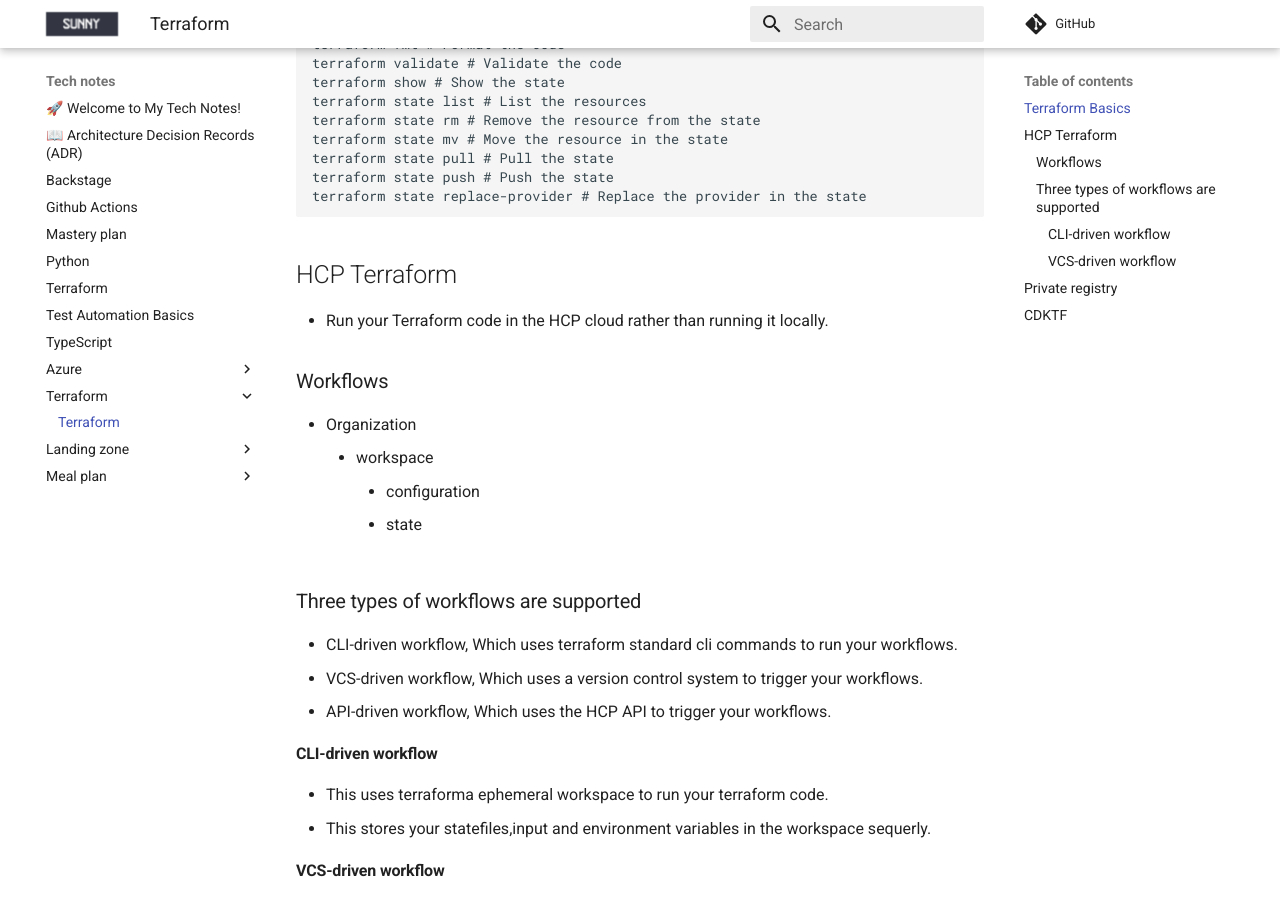
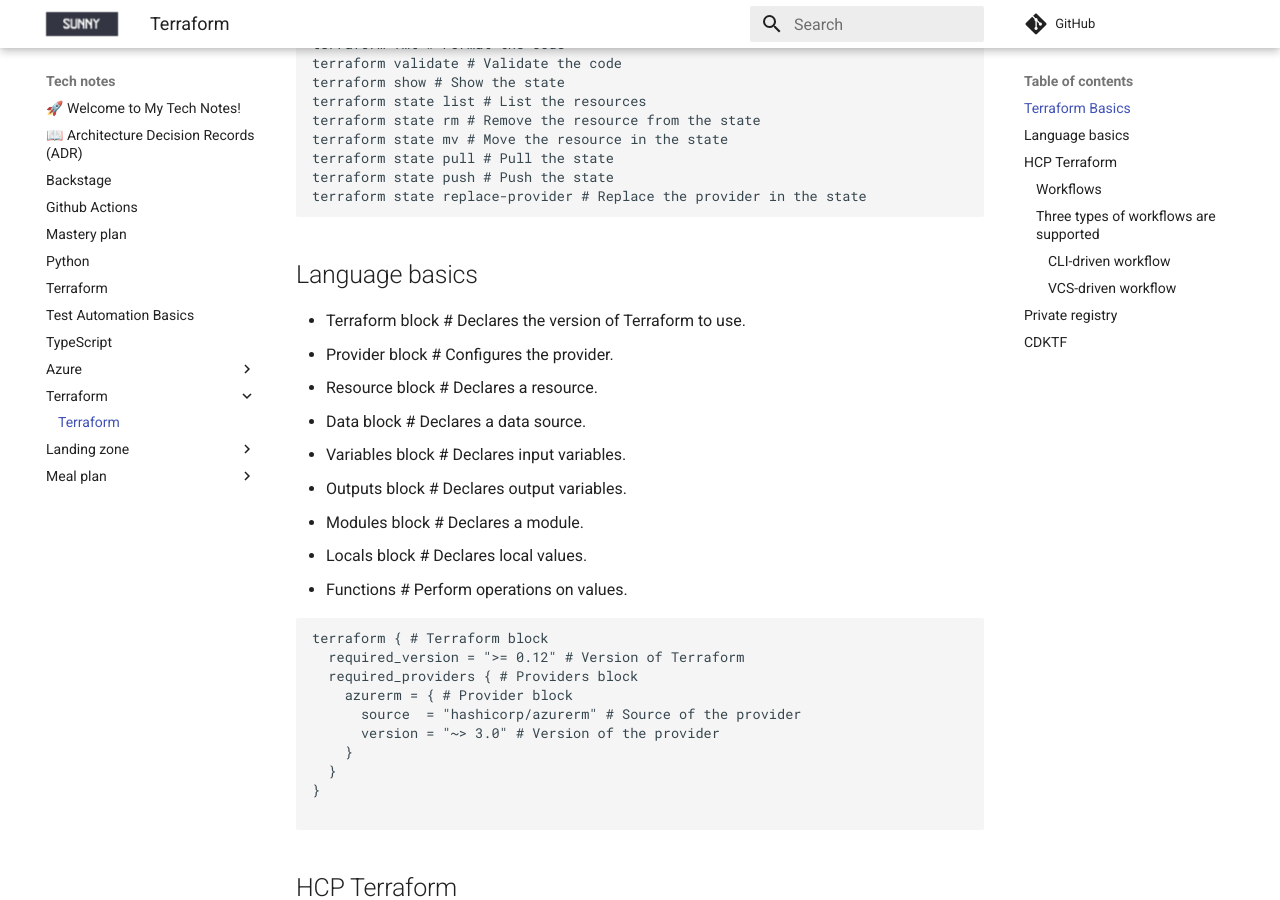
Before and after one commit to sunnybharne/sunnybharne, an MkDocs documentation site: the page built from docs/tech-notes/Terraform/Basics.md, in a window 1280 px wide and 900 px high, scrolled down 499 px. Built offline with MkDocs 1.6.1 and Material for MkDocs 9.7.7, drawn with Linux system fonts in a browser that asks for light colours.

Commit message:
Updated terraform block information

````diff
--- a/docs/tech-notes/Terraform/Basics.md
+++ b/docs/tech-notes/Terraform/Basics.md
@@ -24,6 +24,30 @@
 terraform state pull # Pull the state
 terraform state push # Push the state
 terraform state replace-provider # Replace the provider in the state
+```
+
+## Language basics
+- Terraform block # Declares the version of Terraform to use.
+- Provider block # Configures the provider.
+- Resource block # Declares a resource.
+- Data block # Declares a data source.
+- Variables block # Declares input variables.
+- Outputs block # Declares output variables.
+- Modules block # Declares a module.
+- Locals block # Declares local values.
+- Functions # Perform operations on values.
+
+```hcl
+terraform { # Terraform block
+  required_version = ">= 0.12" # Version of Terraform
+  required_providers { # Providers block
+    azurerm = { # Provider block
+      source  = "hashicorp/azurerm" # Source of the provider
+      version = "~> 3.0" # Version of the provider
+    }
+  }
+}
+
 ```
 
 ## HCP Terraform
````
